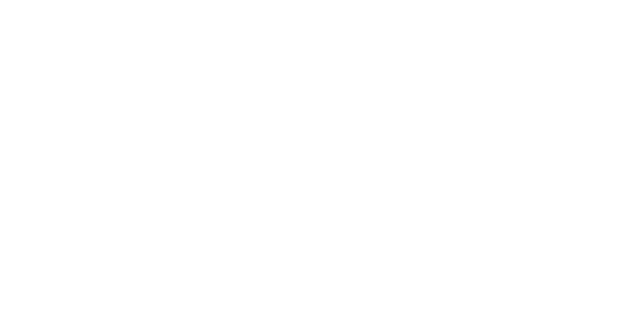
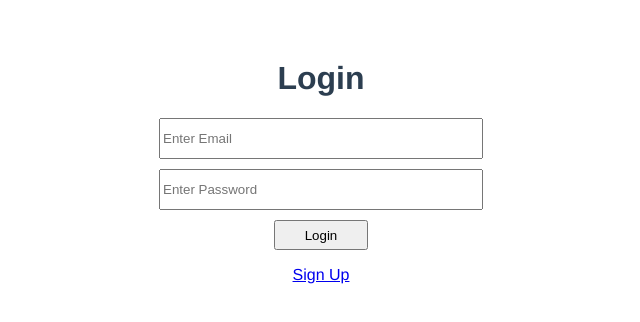
Before and after one commit to frankassafuah/restaurant-app, a Vue app: page /login in a window 1280 px wide. Before the commit this address had no page. Shown: the top 322 px of the page, without its empty margins (319-959 px from the left). Built offline with nearby package versions, Linux system fonts and the light colour scheme.

Commit message:
IMP- Login page

```diff
--- /dev/null
+++ b/src/pages/login-page.vue
@@ -0,0 +1,52 @@
+<template>
+  <div>
+    <h1>Login</h1>
+    <div class="login">
+      <input type="text" v-model="email" placeholder="Enter Email" required />
+      <input
+        type="password"
+        v-model="password"
+        placeholder="Enter Password"
+        required
+      />
+      <button @click="Login">Login</button>
+      <router-link to="/sign-up">
+        <p>Sign Up</p>
+      </router-link>
+    </div>
+  </div>
+</template>
+
+<script>
+export default {
+  name: "LoginPage",
+  data() {
+    return {
+      email: "",
+      password: "",
+    };
+  },
+};
+</script>
+
+<style scoped>
+.login {
+  width: 50%;
+  margin-left: auto;
+  margin-right: auto;
+  display: flex;
+  flex-direction: column;
+}
+
+.login input {
+  width: 50%;
+  height: 35px;
+  margin: 0px auto 10px auto;
+}
+
+.login button {
+  width: 15%;
+  margin: 0 auto;
+  height: 30px;
+}
+</style>
--- a/src/pages/sign-up.vue
+++ b/src/pages/sign-up.vue
@@ -6,6 +6,9 @@
             <input type="text" v-model="email" placeholder="Enter Email" required>
             <input type="password" v-model="password" placeholder="Enter Password" required>
             <button @click="signUp">Sign Up</button>
+            <router-link to="/login">
+                <p>Login</p>
+            </router-link>
         </div>
     </div>
 </template>
--- a/src/router.js
+++ b/src/router.js
@@ -12,6 +12,12 @@
             import ("./pages/sign-up.vue"),
         name: "SignUp",
     },
+    {
+        path: "/login",
+        component: () =>
+            import ("./pages/login-page.vue"),
+        name: "Login"
+    }
 ];
 
 const router = createRouter({
```
